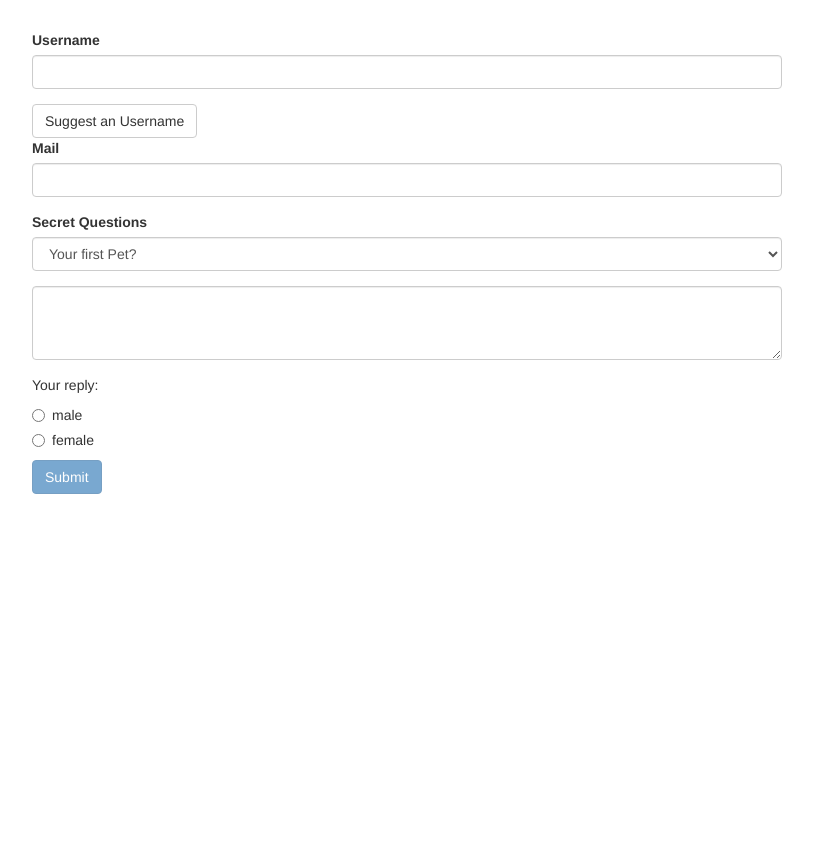
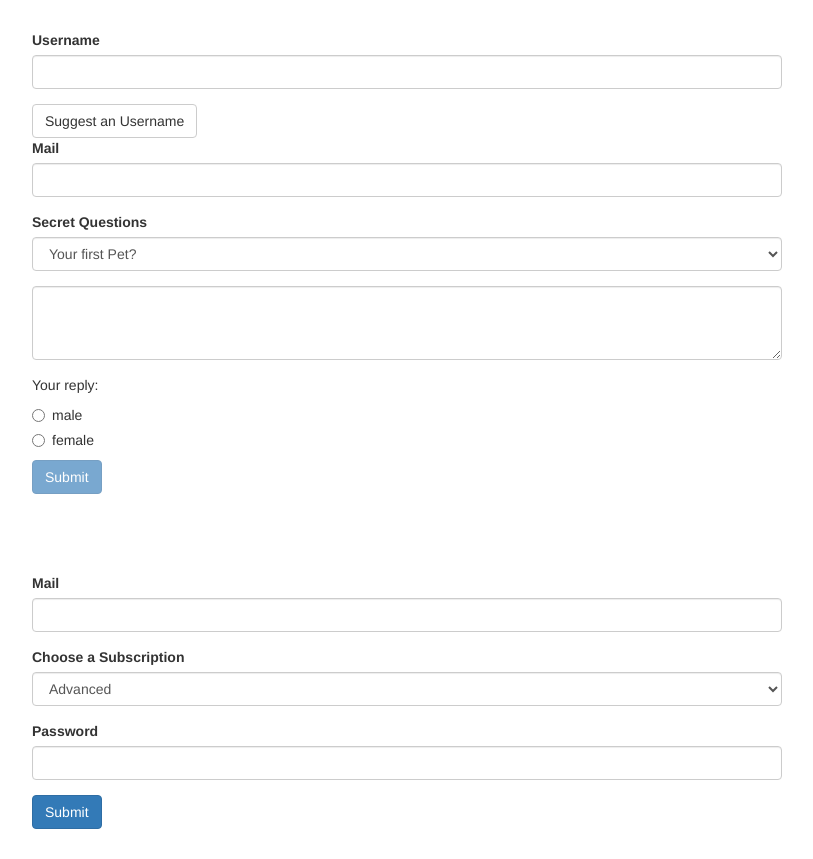
Before and after one commit to towficaziz/forms-start, an Angular app: page / in a window 1280 px wide. Shown: the whole page, without its empty margins (233-1046 px from the left). Before the commit the page ends 800 px from the top, so only its background shows below. Built offline with nearby package versions, Linux system fonts and the light colour scheme.

Commit message:
Down part is assignment soln.

```diff
--- a/src/app/app.component.html
+++ b/src/app/app.component.html
@@ -27,7 +27,7 @@
             class="form-control"
             ngModel
             name="email"
-            [required]=""
+            required
             email
             #email="ngModel">
             <span class="help-block" *ngIf="!email.valid && email.touched">Please enter a valid email</span>
@@ -69,7 +69,7 @@
         <button
         class="btn btn-primary"
         type="submit"
-        [disabled]="!f.valid">Submit</button>
+        [disabled]="!f.valid" style="margin-bottom: 49px;">Submit</button>
       </form>
     </div>
   </div>
@@ -84,3 +84,43 @@
     </div>
   </div>
 </div>
+
+
+  <!-- // Assignment portion -->
+<div class="container">
+  <div class="row">
+    <div class="col-xs-12 col-sm-10 col-md-8 col-sm-offset-1 col-md-offset-2">
+      <form #signupForm="ngForm" (ngSubmit)="onSubmitt()">
+        <div class="form-group">
+          <label for="email">Mail</label>
+          <input
+          type="email"
+          id="email"
+          ngModel
+          name="email"
+          required
+          email
+          class="form-control"
+          #email="ngModel">
+          <span class="help-block" *ngIf="!email.valid && email.touched">Please enter a valid email!</span>
+        </div>
+        <div class="form-group">
+          <label for="subscription">Choose a Subscription</label>
+          <select name="subscription" id="subscription" [ngModel]="selectedSubscription" class="form-control">
+            <option *ngFor="let subscription of subscriptions"
+            [value]="subscription">{{subscription}}</option>
+          </select>
+        </div>
+        <div class="form-group">
+          <label for="password">Password</label>
+          <input type="password" id="password" name="password" ngModel required class="form-control" #password="ngModel">
+          <span class="help-block" *ngIf="!password.valid && password.touched">Please enter a valid password!</span>
+        </div>
+        <p *ngIf="!signupForm.valid && signupForm.touched">The form is invalid!</p>
+        <button class="btn btn-primary" type="submit" style="margin-bottom: 30px;">Submit</button>
+
+      </form>
+
+    </div>
+  </div>
+</div>
--- a/src/app/app.component.ts
+++ b/src/app/app.component.ts
@@ -7,6 +7,9 @@ import { NgForm } from '@angular/forms';
   styleUrls: ['./app.component.css']
 })
 export class AppComponent {
+
+  selectedSubscription='Advanced';
+
   @ViewChild('f') signupForm: NgForm;
   defaultQuestion = 'pet';
   answer= '';
@@ -50,4 +53,14 @@ export class AppComponent {
 
     this.signupForm.reset();
   }
+
+  // Assignment portion:
+
+  subscriptions = ['Basic', 'Advanced', 'Pro'];
+
+  @ViewChild('signupForm') signForm: NgForm;
+
+  onSubmitt(){
+    console.log(this.signForm.value)
+  }
 }
```
